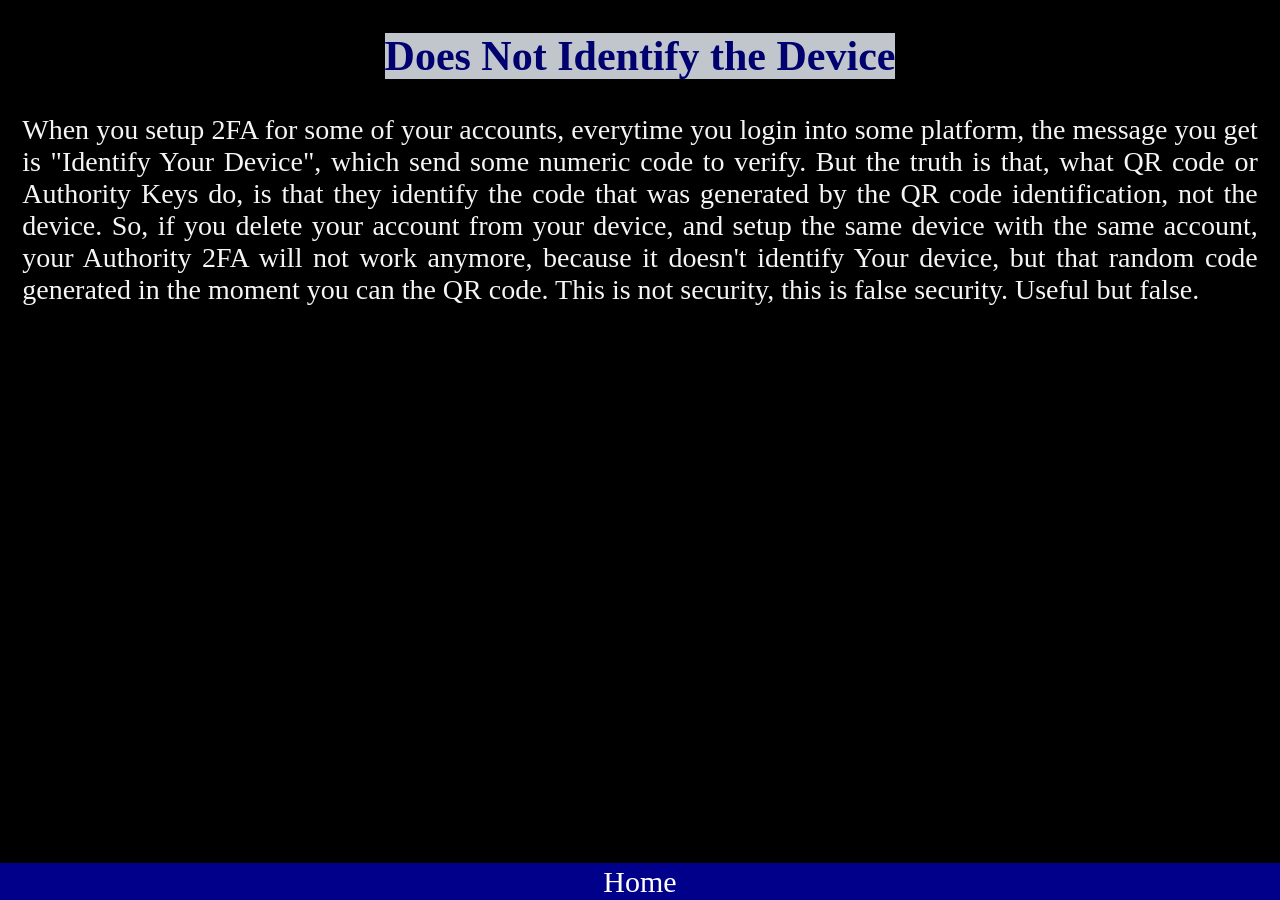
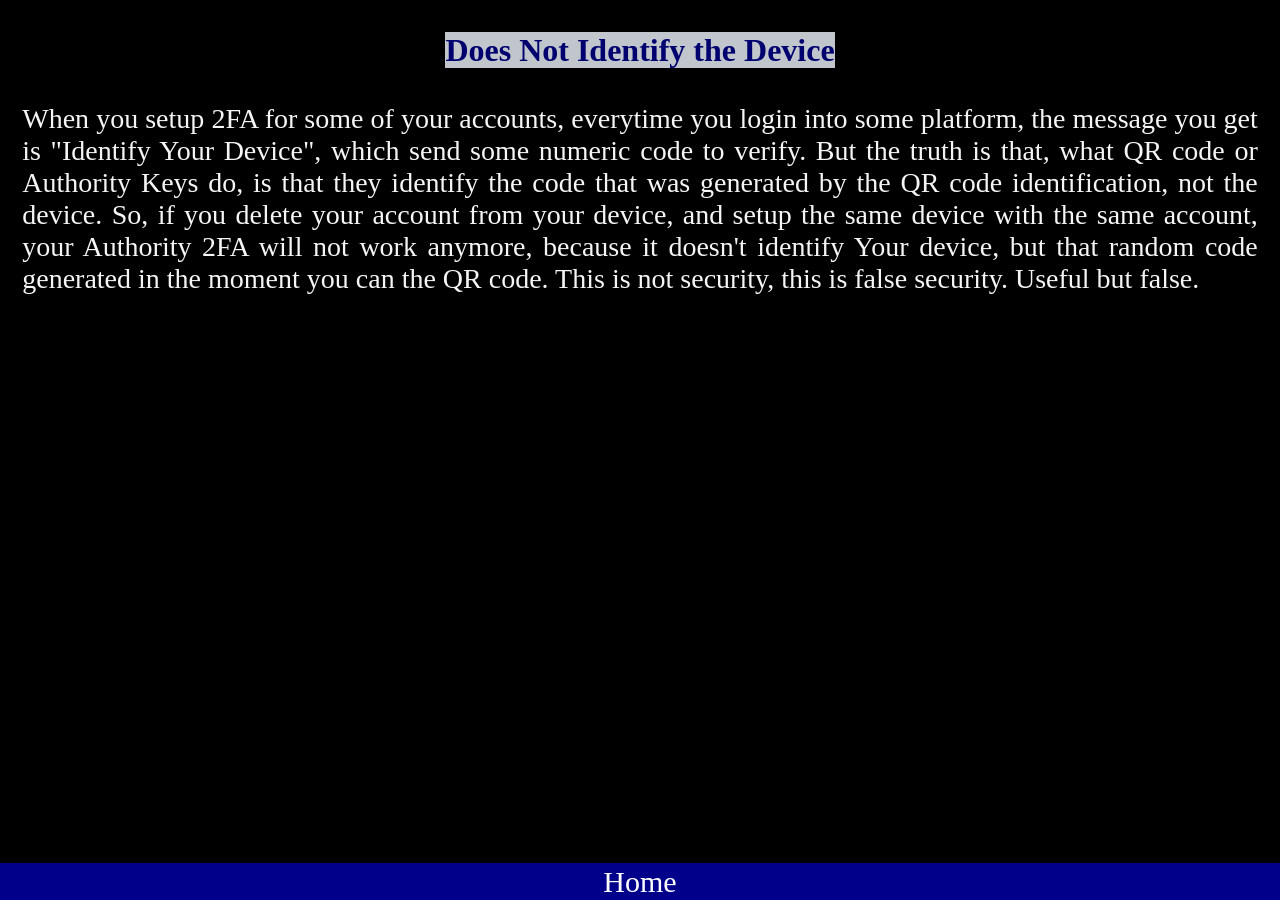

Make it Right for a better Ride

--- a/docs/article.css
+++ b/docs/article.css
@@ -29,8 +29,15 @@ i {
 }
 
 .textbox a.external{
-  color: greenyellow;
+  color: #FAF0A0;
   text-decoration: none;
+  font-size: 28px;
+}
+
+.textbox a{
+  color:#0AF0AF;
+  text-decoration: none;
+  font-size:28px;
 }
 
 .title1 {
@@ -38,7 +45,6 @@ i {
   opacity: 0.8;
   color: darkblue;
   background-color: aliceblue;
-  font-size: 30px;
 }
 
 .title2 {
@@ -46,7 +52,6 @@ i {
   color: darkblue;
   opacity: 0.8;
   background-color: aqua;
-  font-size: 30px;
 }
 
 .title3 {
@@ -54,14 +59,12 @@ i {
   opacity: 0.8;
   color: darkblue;
   background-color: yellow;
-  font-size: 30px;
 }    
 
 .title4 {
   display: inline;
   color: white;
   background-color: black;
-  font-size: 30px;
 }
 
 body p {
@@ -78,13 +81,6 @@ code {
   padding:0.1%;
 }
 
-.title1 {
-  text-align: center;
-  opacity: 0.8;
-  color: darkblue;
-  background-color: aliceblue;
-  font-size: 42px;
-}
 
 .center {
   text-align: center;
@@ -109,7 +105,7 @@ code {
 
 .textbox a{
   font-size: 30px;
-  color: #00F; 
+  color: #009; 
   text-decoration: none;
 }
 
